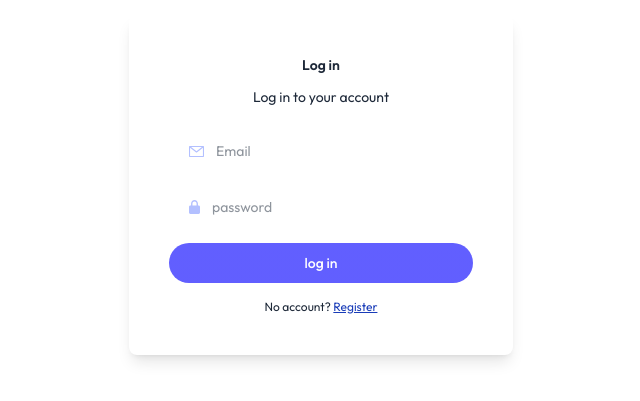
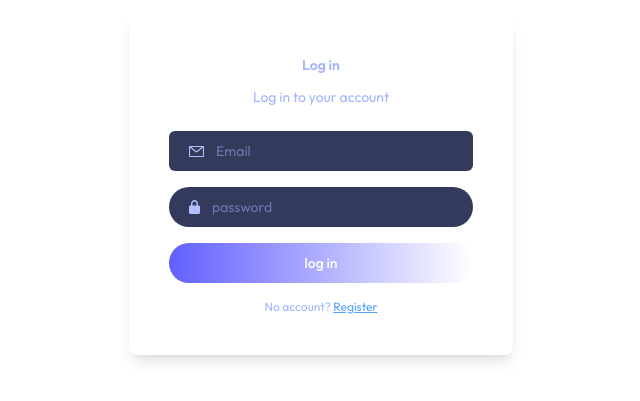
Before and after one commit to victornjiru80/MERN-auth, a React (Vite) app in the folder client/: page /login in a window 1280 px wide. Shown: the part 215-616 px from the top of the page, without its empty margins (319-959 px from the left). Built offline with nearby package versions, Linux system fonts and the light colour scheme; no server answers.

Commit message:
Update Login.jsx

```diff
--- a/client/src/pages/Login.jsx
+++ b/client/src/pages/Login.jsx
@@ -53,7 +53,7 @@ const Login = () => {
     <div className='flex items-center justify-center min-h-screen px-6 sm:px-0 '>
 
 
-      <div className='bg-white p-10 rounded-lg shadow-lg w-full sm:w-96 text-gray-800 border-grey-200 text-sm'>
+      <div className='bg-slate-850 p-10 rounded-lg shadow-lg w-full sm:w-96 text-indigo-300 border-grey-200 text-sm'>
 
         <h2 className='text-3.5xl font-semibold text-center mb-3'>{state === 'sign up' ? 'Create Account' : 'Log in'}</h2>
 
@@ -62,25 +62,25 @@ const Login = () => {
         <form onSubmit={onSubmitHandler} >
 
           {state === 'sign up' && (
-             <div className='mb-4 flex items-center gap-3 w-full px-5 py-2.5 rounded-full'>
+             <div className='mb-4 flex items-center gap-3 w-full px-5 py-2.5 bg-[#333a5c] rounded-md'>
               <img src={assets.person_icon} alt="" />
               <input onChange={e => setName(e.target.value)} value = {name}
-               className='bg-white outline-none rounded-md border-grey-200' type="text" placeholder='Full Names' required />
+               className='bg-transparent outline-none rounded-md border-grey-200' type="text" placeholder='Full Names' required />
              </div>
           )}
 
-          <div className='mb-4 flex items-center gap-3 w-full px-5 py-2.5 rounded-full '>
+          <div className='mb-4 flex items-center gap-3 w-full px-5 py-2.5 rounded-md bg-[#333a5c] '>
               <img src={assets.mail_icon} alt="" />
               <input
               onChange={e => setEmail(e.target.value)} value = {email}
-              className='bg-white w-full outline-none rounded-md border-grey-200 ' type="email" placeholder='Email' required />
+              className='bg-transparent w-full outline-none rounded-md border-grey-200 ' type="email" placeholder='Email' required />
           </div>
 
-          <div className='mb-4 flex items-center gap-3 w-full px-5 py-2.5 rounded-full'>
+          <div className='mb-4 flex items-center gap-3 w-full px-5 py-2.5 rounded-full bg-[#333a5c]'>
               <img src={assets.lock_icon} alt="" />
               <input
                 onChange={e => setPassword(e.target.value)} value = {password}
-                className='bg-white outline-none rounded-md border-grey-200' type="password" placeholder='password' required />
+                className='bg-transparent outline-none rounded-md border-grey-200' type="password" placeholder='password' required />
           </div>
 
               { state === 'login' &&
@@ -89,7 +89,7 @@ const Login = () => {
                   className='mb-4 text-indigo-600 cursor-pointer'>Forgot password?
                 </p>) }
 
-          <button className='w-full py-2.5 rounded-full bg-gradient-to-r from-indigo-500 to-indigo-500 text-white font-medium'>{state}</button>
+          <button className='w-full py-2.5 rounded-full bg-gradient-to-r from-indigo-500 to-indigo-850 text-white font-medium'>{state}</button>
 
         </form>
 
@@ -102,7 +102,7 @@ const Login = () => {
         ) : (
           <p className=' text-center text-xs mt-4'>
             No account? {' '}
-             <span onClick={()=>setState('sign up')} className='text-blue-800 cursor-pointer underline'>Register</span>
+             <span onClick={()=>setState('sign up')} className='text-blue-400 cursor-pointer underline'>Register</span>
           </p>
         )}
 
```
